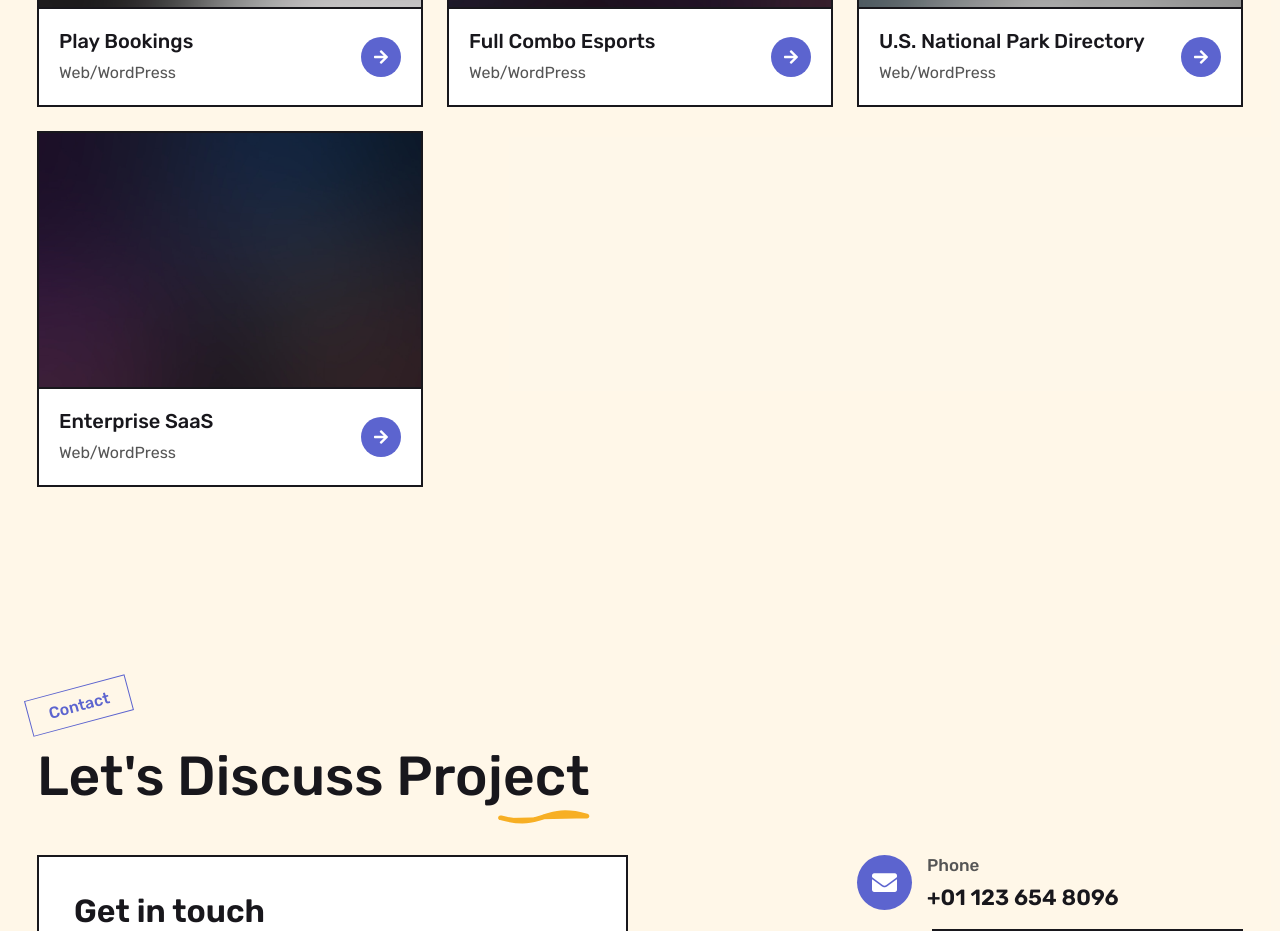
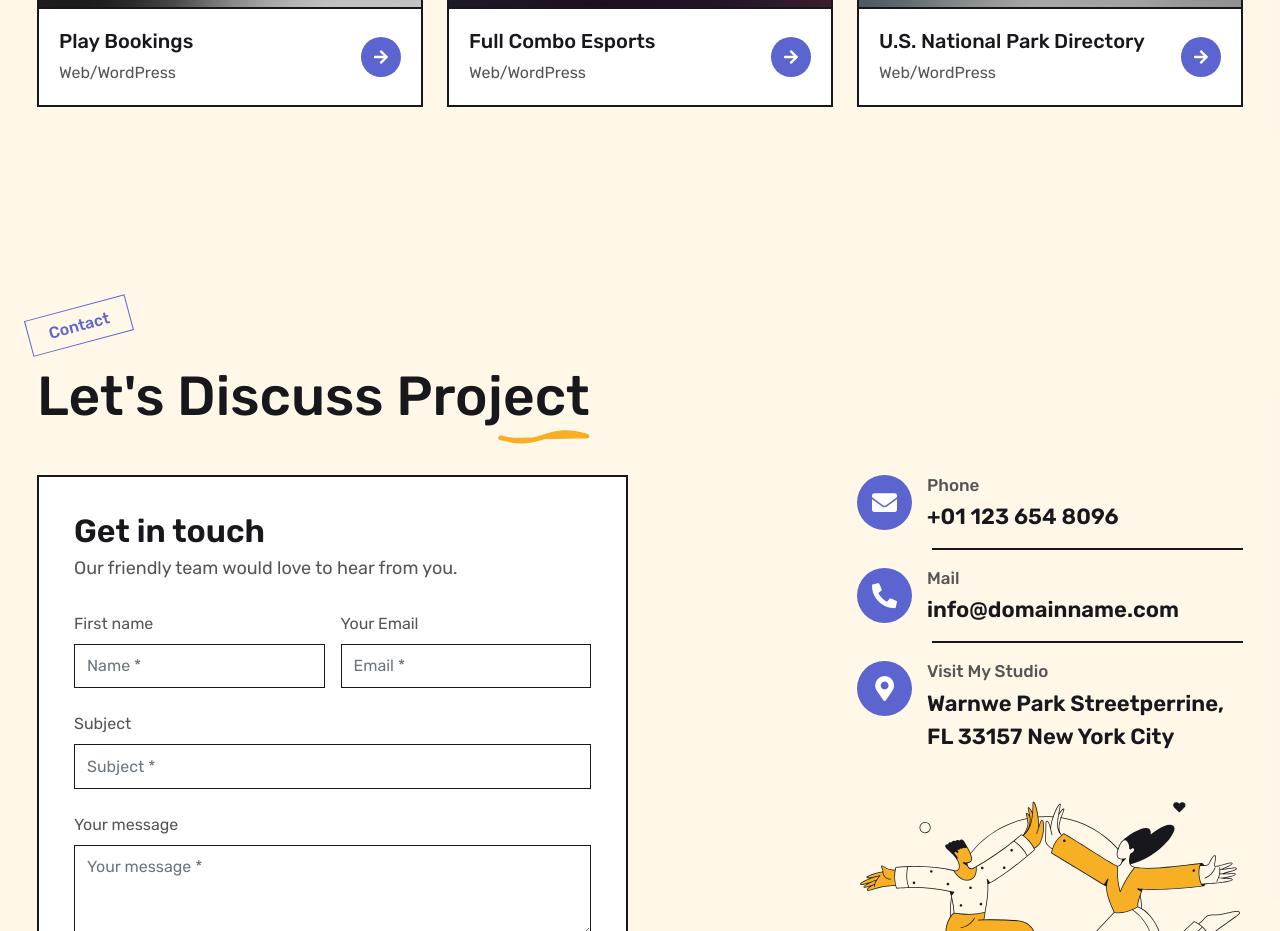
Before and after one commit to jensenmiers/itsJensenPortfolio, a Next.js app in the folder boston/: page / in a window 1280 px wide. Shown: the part 3420-4351 px from the top of the page. Built offline with nearby package versions, Linux system fonts and the light colour scheme.

Commit message:
less of a portfolio

```diff
--- a/boston/src/components/Portfolio.js
+++ b/boston/src/components/Portfolio.js
@@ -19,12 +19,12 @@ const portfolioData = [
     subtitle: "Web/WordPress",
     image: "assets/img/project-3.jpg",
   },
-  {
-    id: 4,
-    title: "Enterprise SaaS",
-    subtitle: "Web/WordPress",
-    image: "assets/img/project-4.jpg",
-  },
+  // {
+  //   id: 4,
+  //   title: "Enterprise SaaS",
+  //   subtitle: "Web/WordPress",
+  //   image: "assets/img/project-4.jpg",
+  // },
   // {
   //   id: 5,
   //   title: "Personal Finance web app",
```
